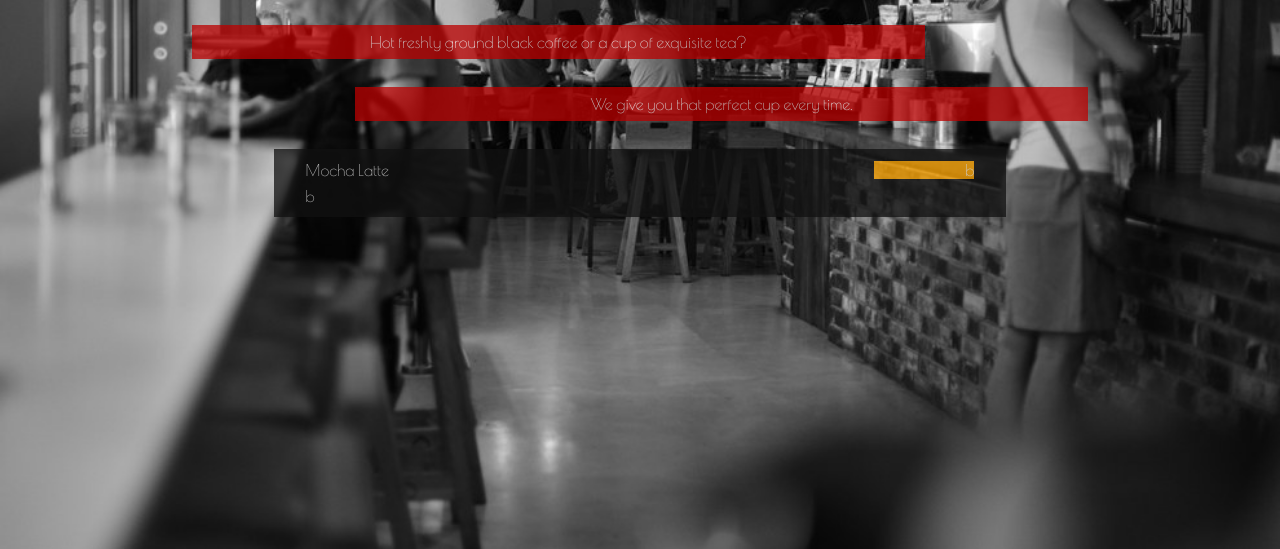
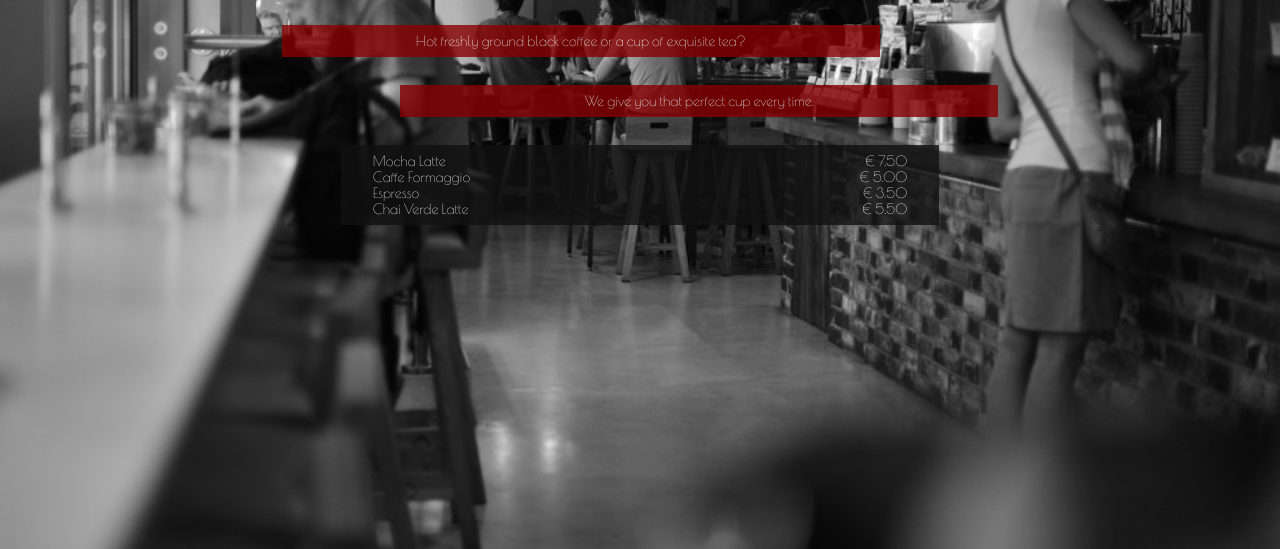
Before and after one commit to goranOlson/caffe-retro, a plain HTML site: page index.html in a window 1280 px wide. Shown: the part 251-800 px from the top of the page. Drawn offline with nearby package versions, Linux system fonts and the light colour scheme; a web font is replaced by a local one.

Commit message:
added text to hot section

```diff
--- a/index.html
+++ b/index.html
@@ -22,23 +22,26 @@
 
         <div class="content">i
             <h1>Hot</h1>
-
             <p class="to-left">Hot freshly ground black coffee or a cup of exquisite tea?</p>
             <p class="to-right">We give you that perfect cup every time.</p>
-
-
             <ul>
                 <li>
                     <span>Mocha Latte</span>
-                    <span class="price">
-                        b
-                    </span>
+                    <span class="price">€ 7.50</span>
                 </li>
-                <li>b</li>
+                <li>
+                    <span>Caffe Formaggio</span>
+                    <span class="price">€ 5.00</span>
+                </li>
+                <li>
+                    <span>Espresso</span>
+                    <span class="price">€ 3.50</span>
+                </li>
+                <li>
+                    <span>Chai Verde Latte</span>
+                    <span class="price">€ 5.50</span>
+                </li>
             </ul>
-
-
-
         </div>
     </section>
 </body>
--- a/styles.css
+++ b/styles.css
@@ -72,27 +72,28 @@ section .content {
 
 section p,
 section div.content > ul {
-    width: 80%;
+    width: 65%;
     margin-inline: auto;
     margin-block: 28px;
     padding: 8px;
     color: white;
+    font-size: 14px;
     background-color: #111;
-    opacity: 0.75;
+    opacity: 0.8;
     font-family: 'Poiret One', sans-serif;
 }
 
 section p.to-left,
 section p.to-right {
-    background-color: #b00;
+    background-color: #800;
     text-align: center;
 }
 
 section p.to-left {
-    margin-left: 0;
+    margin-left: 10%;
 }
 section p.to-right {
-    margin-right: 0;
+    margin-right: 10%;
 }
 
 
@@ -110,13 +111,12 @@ p.list .price {
 
 div.content > ul {
     list-style-type: none;
-
+    padding-block: 4px;
     background-color: orange;
 }
 
 div.content > ul li {
-    padding: 4px 24px;
-
+    padding-inline: 24px;
 }
 
 div.content li .price {
@@ -124,7 +124,6 @@ div.content li .price {
     min-width: 100px;
     float: right;
     text-align: right;
-    background: orange;
 }
 
 
```
